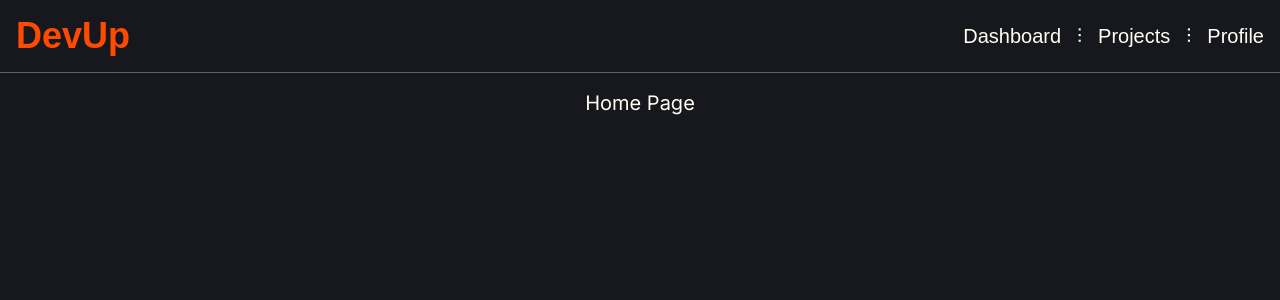
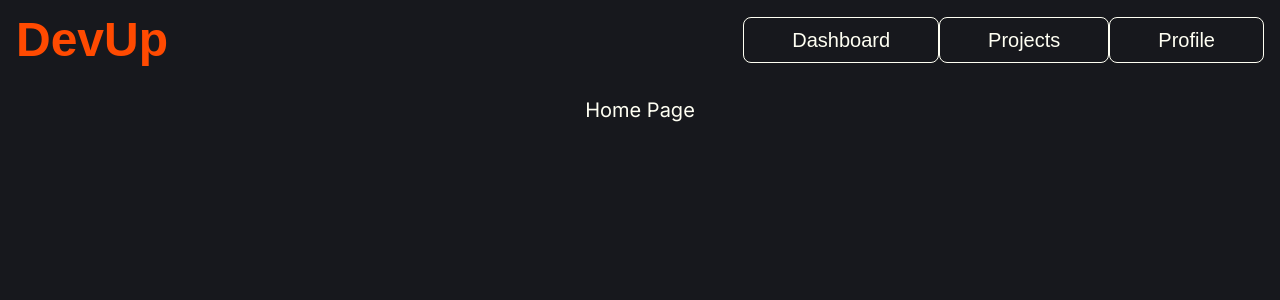
Before and after one commit to DanielShaw98/dev-up, a Next.js app: page / in a window 1280 px wide. Shown: the top 300 px of the page. Built offline with nearby package versions, Linux system fonts and the light colour scheme.

Commit message:
Added styling to top navbar links

```diff
--- a/app/components/topNavbar.tsx
+++ b/app/components/topNavbar.tsx
@@ -2,17 +2,15 @@ import React from 'react'
 
 const topNavbar = () => {
   return (
-    <nav className="bg-black border-b border-grey">
-      <div className="max-w-screen-xl flex flex-wrap items-center justify-between mx-auto p-4 border-b-grey">
+    <nav className="bg-black">
+      <div className="max-w-screen-xl flex flex-wrap items-center justify-between mx-auto p-4">
         <a href="/" className="flex items-center space-x-3">
-          <span className="self-center text-4xl font-semibold whitespace-nowrap font-main text-orange">DevUp</span>
+          <span className="self-center text-5xl font-semibold whitespace-nowrap font-main text-orange">DevUp</span>
         </a>
-        <div className="flex space-x-4">
-          <a href="#" className="text-white hover:text-orange font-sub text-xl transition duration-200 ease-in-out">Dashboard</a>
-          <span className="text-xl text-white">⫶</span>
-          <a href="#" className="text-white hover:text-orange font-sub text-xl transition duration-200 ease-in-out">Projects</a>
-          <span className="text-xl text-white">⫶</span>
-          <a href="#" className="text-white hover:text-orange font-sub text-xl transition duration-200 ease-in-out">Profile</a>
+        <div className="flex">
+          <a href="#" className="text-white hover:text-orange font-sub font-light text-xl transition-all duration-200 ease-in-out px-12 py-2 border border-white rounded-lg hover:rounded-3xl hover:border-orange">Dashboard</a>
+          <a href="#" className="text-white hover:text-orange font-sub font-light text-xl transition-all duration-200 ease-in-out px-12 py-2 border border-white rounded-lg hover:rounded-3xl hover:border-orange">Projects</a>
+          <a href="#" className="text-white hover:text-orange font-sub font-light text-xl transition-all duration-200 ease-in-out px-12 py-2 border border-white rounded-lg hover:rounded-3xl hover:border-orange">Profile</a>
         </div>
       </div>
     </nav>
```
